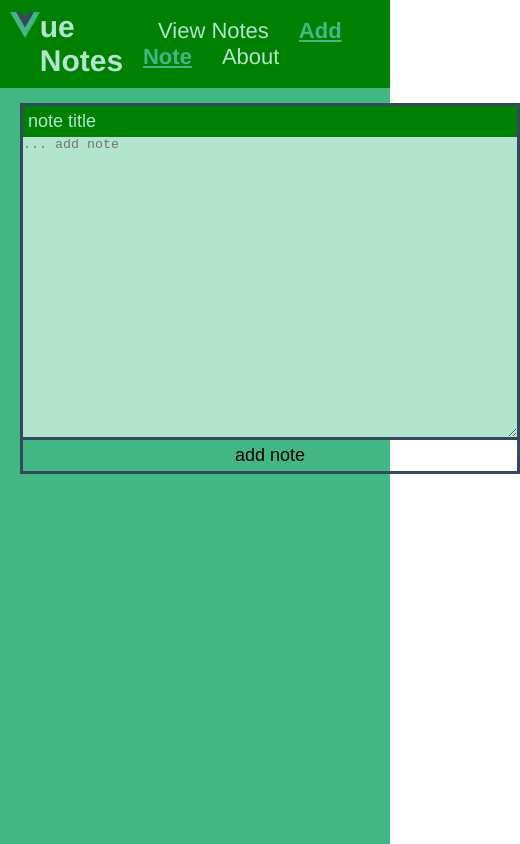
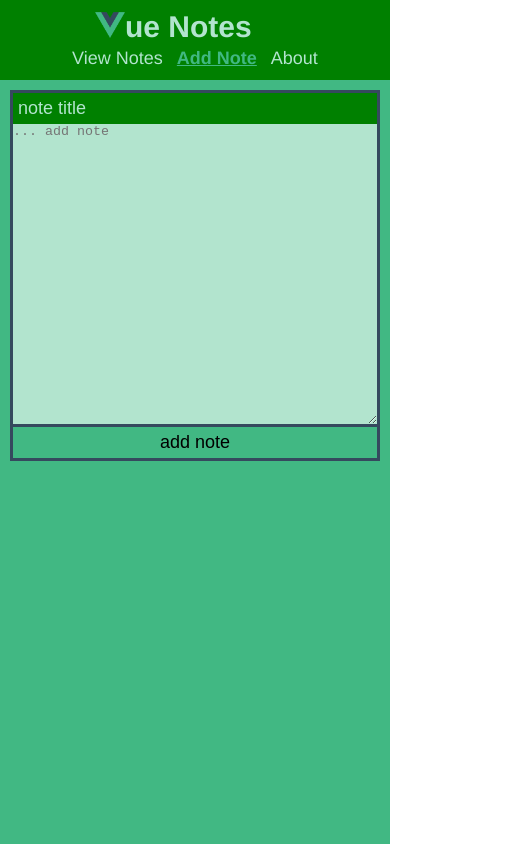
Before and after one commit to theryanclausen/vue-notes, a Vue app in the folder notes/: page /#/add in a window 390 px wide. Shown: the whole page, 520 px wide, since content can reach past the window. Built offline with nearby package versions, Linux system fonts and the light colour scheme.

Commit message:
brings state to edit component. not functional

```diff
--- a/notes/src/App.vue
+++ b/notes/src/App.vue
@@ -2,7 +2,7 @@
   <div id="app">
     <Header/>
 
-    <router-view class="rv"/>
+    <router-view/>
   </div>
 </template>
 
@@ -30,9 +30,7 @@ export default {
   color: #2c3e50;
   background: #41b883;
   height: 100vh;
-  .rv {
-    margin: 15px 20px;
-  }
+
 }
 .card {
   color: #35495e;
--- a/notes/src/components/AddEdit.vue
+++ b/notes/src/components/AddEdit.vue
@@ -7,11 +7,13 @@
 </template>
 
 <script>
+import {mapActions,mapGetters } from 'vuex'
 export default {
   name: "AddEdit",
-  props:['btn'],
+  props:['btn','id'],
 data(){return{title:'', textBody:''}},
-methods:{
+computed: mapGetters(['thisNote']),
+methods:{...mapActions(['getNote']),
     submitHandle(e){
         e.preventDefault()
         const {title, textBody} = this
@@ -20,20 +22,29 @@ methods:{
         this.textBody=''
         this.$router.push({path:'/', query:''})
     }
+},
+created(){
+    if(this.id){
+        console.log(this.id)
+        this.getNote(this.id)
+    }
 }
 
 };
 </script>
 <style lang="less" scoped>
 .form-container{
-    width:100%;
+    width:100vw;
 }
 form {
-  width: 500px;
+  max-width: 500px;
   margin: 10px auto;
   display: flex;
   flex-direction: column;
   border: 3px solid #35495e;
+  @media (max-width: 500px){
+      margin:10px;
+  }
   input {
     background: green;
     color: #b2e4ce;
--- a/notes/src/components/Header.vue
+++ b/notes/src/components/Header.vue
@@ -31,6 +31,9 @@ header {
     display:flex;
     justify-content: space-between;
     align-items: center;
+    @media (max-width: 490px){
+        flex-direction: column;
+    }
     .logo-wrapper {
       width: 200px;
       display: flex;
@@ -52,6 +55,10 @@ header {
            color:#b2e4ce;
            text-decoration: none;
            margin:0 15px;
+           @media (max-width: 580px){
+               margin:0 7px;
+               font-size: 18px;
+           }
            &:hover{
                color:#41B883;
            }
--- a/notes/src/components/Note.vue
+++ b/notes/src/components/Note.vue
@@ -27,7 +27,7 @@ export default {
     color: #b2e4ce;
     width: 100%;
     h5 {
-      padding: 5px 0;
+      padding: 5px ;
       font-size: 18px;
     }
   }
--- a/notes/src/components/Notes.vue
+++ b/notes/src/components/Notes.vue
@@ -23,5 +23,6 @@ export default {
 .card-container{
     display:flex;
     flex-wrap: wrap;
+    padding:15px;
 }
 </style>
--- a/notes/src/router.js
+++ b/notes/src/router.js
@@ -3,6 +3,7 @@ import Router from 'vue-router'
 import Home from './views/Home'
 import Add from './views/Add'
 import About from './views/About'
+import Edit from './views/Edit'
 
 Vue.use(Router)
 
@@ -22,6 +23,11 @@ export default new Router({
       path: '/about',
       name: 'about',
       component: About
+    },
+    {
+      path: '/note/:id',
+      name:'edit',
+      component: Edit
     }
   ]
 })
--- a/notes/src/store.js
+++ b/notes/src/store.js
@@ -7,10 +7,12 @@ const url="https://backend-project-week-lambda.herokuapp.com/api/notes/"
 
 export default new Vuex.Store({
   state: {
-    notes:[]
+    notes:[],
+    note: {title:'', textBody:''}
   },
   getters:{
-    allNotes: state => state.notes
+    allNotes: state => state.notes,
+    thisNote: state => state.note
   },
   mutations: {
     setNotes: (state, notes) => (state.notes = notes.map(note =>{
@@ -22,6 +24,8 @@ export default new Vuex.Store({
       }
       return note;
     })),
+    setNote:(state, note) => (state.note = note),
+    clearNote:(state) => (state.note = {title:'', textBody:''}),
     setNewNote:(state, newNote) => state.notes.push(newNote)
   },
   actions: {
@@ -35,6 +39,14 @@ export default new Vuex.Store({
       }
 
     },
+    getNote({commit,state}, id){
+      let foundNote = state.notes.find(note => note.id == id)
+      if (foundNote){
+        const { title, textBody} = foundNote.__ob__.value
+        foundNote = {id, title, textBody}
+      }
+      commit('setNote', foundNote)
+    },
     async addNote({commit}, newNote){
       try{
         const res = await axios.post(url, newNote);
--- a/notes/src/views/About.vue
+++ b/notes/src/views/About.vue
@@ -26,7 +26,7 @@
 
 <style lang="less" scoped>
 .card-container {
-  width: 100%;
+  width: 100vw;
   .card {
     width: 500px;
     margin: 10px auto;
@@ -38,6 +38,9 @@
       &:hover {
         text-decoration: underline;
       }
+    }
+    h1{
+      padding:5px;
     }
     .img-container {
       width: 100%;
--- a/notes/src/views/Edit.vue
+++ b/notes/src/views/Edit.vue
@@ -0,0 +1,27 @@
+<template> <div class="a">
+  <AddEdit :btn="btn" v-on:submit="noteEdit" :id='this.$route.params.id'/></div>
+</template>
+
+<script>
+import AddEdit from "../components/AddEdit";
+import { mapActions } from "vuex";
+export default {
+  name: "Edit",
+  data() {
+    return { btn: "edit note"};
+  },
+  methods: {
+    ...mapActions(['editNote']),
+        noteEdit(newNote) {
+      this.editNote(newNote)
+    }
+  },
+  components: {
+    AddEdit
+  },
+
+};
+</script>
+
+<style>
+</style>
```
